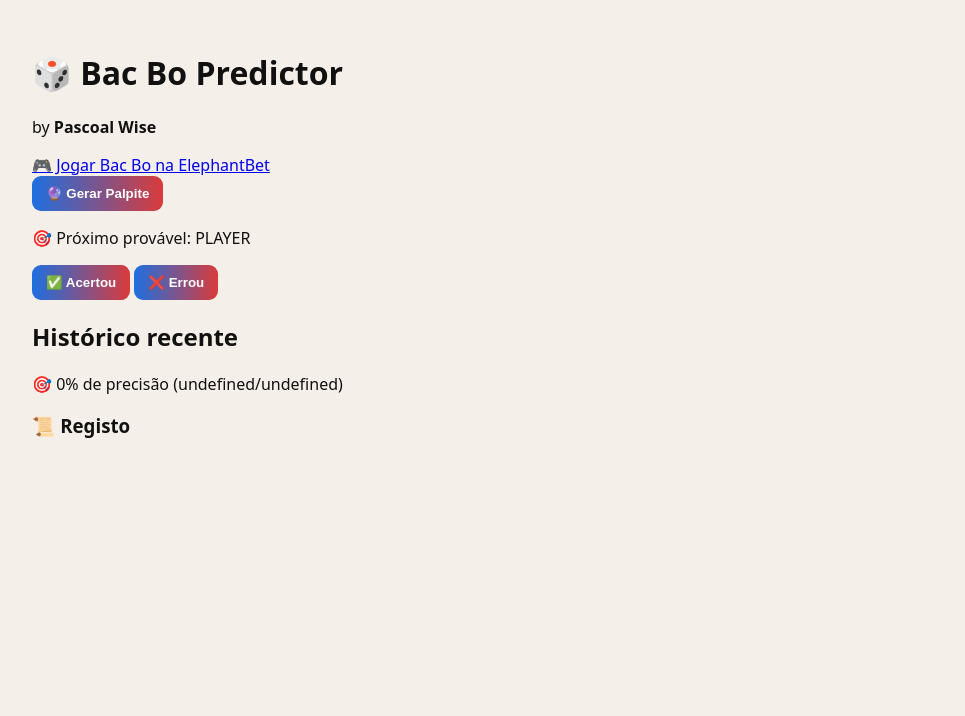
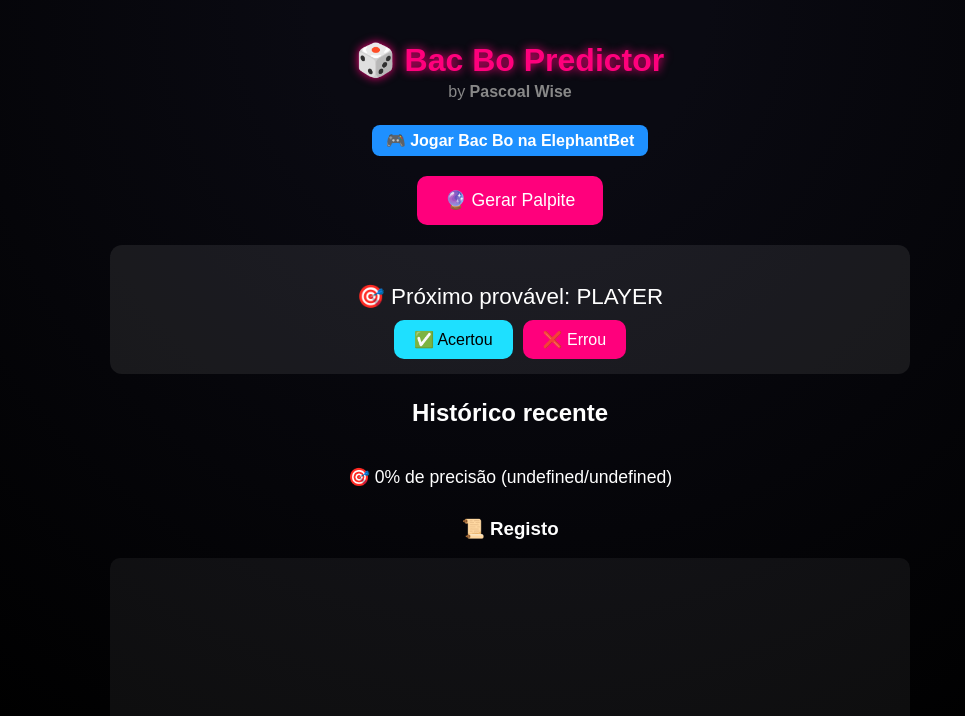
Before and after one commit to Pascoalwise01/pwisepredictor, a website: page public/index.html in a window 1280 px wide. Both pictures are taken after a click on the button "🔮 Gerar Palpite". Shown: the whole page, without its empty margins (130-1095 px from the left). Drawn offline with Linux system fonts and the light colour scheme.

Commit message:
Update style.css

```diff
--- a/public/style.css
+++ b/public/style.css
@@ -1,40 +1,152 @@
-:root{
-  --bg:#f4efe9;
-  --panel:#0b0410;
-  --accent-blue:#1e6fe0;
-  --accent-red:#d93b3b;
-  --accent-gold:#cfa83d;
-  --muted:#6d5b78;
+body {
+  background: radial-gradient(circle at top, #0a0a12 20%, #000 90%);
+  color: #fff;
+  font-family: "Poppins", sans-serif;
+  margin: 0;
+  padding: 0;
+  text-align: center;
 }
 
-*{box-sizing:border-box}
-body{margin:0;font-family:Poppins,system-ui,-apple-system,Segoe UI,Roboto,Helvetica,Arial;background:var(--bg);color:#111}
-.topbar{display:flex;justify-content:space-between;align-items:center;padding:12px 18px;background:linear-gradient(90deg,var(--accent-blue),var(--accent-red));color:#fff}
-.topbar .title{font-weight:700}
-.topbar .actions .playlink{background:rgba(255,255,255,0.15);padding:8px 12px;border-radius:8px;color:#fff;text-decoration:none}
-.container{max-width:980px;margin:18px auto;padding:12px}
-.card{background:#120816;color:#fff;padding:14px;border-radius:12px;margin-bottom:16px;box-shadow:0 10px 30px rgba(0,0,0,0.15)}
-.card h2{margin-top:0}
-.muted{color:var(--muted);font-size:0.95rem}
-textarea{width:100%;padding:10px;border-radius:8px;border:none;background:rgba(255,255,255,0.03);color:#fff;min-height:100px}
-.row{display:flex;gap:8px;align-items:center;margin-top:10px;flex-wrap:wrap}
-select, input[type=text], input[type=number]{padding:8px;border-radius:8px;border:none;background:rgba(255,255,255,0.03);color:#fff}
-button{background:linear-gradient(90deg,var(--accent-blue),var(--accent-red));border:none;color:#fff;padding:10px 14px;border-radius:9px;cursor:pointer;font-weight:700}
-button.warn{background:#333}
-button.primary{padding:12px 20px;font-size:1rem}
-.center{text-align:center}
-.hidden{display:none}
-.predictionBox{margin-top:12px;padding:12px;border-radius:10px;background:rgba(255,255,255,0.03)}
-.predictionText{font-size:1.4rem;color:var(--accent-gold);text-shadow:0 0 10px rgba(255,200,120,0.2)}
-.feedbackRow{display:flex;gap:10px;justify-content:center;margin-top:10px}
-.ok{background:#2ecc71}
-.bad{background:#ff3366}
-.manualRealBox{margin-top:10px;padding:12px;border-radius:8px;background:rgba(255,255,255,0.02)}
-.stats table{width:100%;border-collapse:collapse;margin-top:10px}
-.stats th,.stats td{padding:8px;border-bottom:1px solid rgba(255,255,255,0.03)}
-.historyGrid{display:flex;flex-wrap:wrap;gap:6px;padding:8px;background:rgba(255,255,255,0.02);border-radius:8px;max-height:220px;overflow:auto}
-.pill{padding:6px 8px;border-radius:8px;color:#fff;font-weight:700}
-.pill.P{background:var(--accent-blue)}
-.pill.B{background:var(--accent-red)}
-.pill.T{background:var(--accent-gold);color:#1b1200}
-.footer{padding:12px;text-align:center;color:#333;margin-top:12px}
+.container {
+  max-width: 800px;
+  margin: 0 auto;
+  padding: 20px;
+}
+
+.title {
+  font-size: 2rem;
+  margin-bottom: 0;
+  color: #ff007c;
+  text-shadow: 0 0 10px #ff007c;
+}
+
+.subtitle {
+  margin-top: 4px;
+  color: #888;
+}
+
+.play-link {
+  display: inline-block;
+  margin-top: 8px;
+  padding: 6px 14px;
+  border-radius: 8px;
+  background: #1e90ff;
+  color: #fff;
+  text-decoration: none;
+  font-weight: 600;
+  transition: 0.3s;
+}
+.play-link:hover {
+  background: #00b7ff;
+}
+
+.btn-generate {
+  margin-top: 20px;
+  padding: 14px 28px;
+  font-size: 1.1rem;
+  background: #ff007c;
+  color: white;
+  border: none;
+  border-radius: 10px;
+  cursor: pointer;
+  transition: 0.3s;
+}
+.btn-generate:hover {
+  transform: scale(1.05);
+  background: #ff33a6;
+}
+
+.box {
+  background: rgba(255, 255, 255, 0.08);
+  border-radius: 12px;
+  margin-top: 20px;
+  padding: 15px;
+}
+
+.prediction-text {
+  font-size: 1.4rem;
+  margin-bottom: 10px;
+}
+
+.feedback, .manual-options {
+  display: flex;
+  justify-content: center;
+  gap: 10px;
+}
+
+.btn {
+  padding: 10px 20px;
+  font-size: 1rem;
+  border-radius: 10px;
+  border: none;
+  cursor: pointer;
+  transition: 0.3s;
+}
+
+.btn.success {
+  background: #1ee0ff;
+  color: #000;
+}
+.btn.success:hover {
+  background: #5df4ff;
+}
+
+.btn.danger {
+  background: #ff007c;
+  color: #fff;
+}
+.btn.danger:hover {
+  background: #ff3399;
+}
+
+.btn.realBtn {
+  font-weight: 600;
+}
+.btn[data-val="PLAYER"] {
+  background: #1ee0ff;
+}
+.btn[data-val="BANKER"] {
+  background: #ff007c;
+}
+.btn[data-val="TIE"] {
+  background: #ffea00;
+  color: #000;
+}
+
+.history-section {
+  margin-top: 25px;
+}
+.history-grid {
+  display: grid;
+  grid-template-columns: repeat(auto-fit, minmax(80px, 1fr));
+  gap: 6px;
+  margin-top: 10px;
+}
+.history-item {
+  background: rgba(255, 255, 255, 0.1);
+  border-radius: 8px;
+  padding: 8px 0;
+  font-weight: 600;
+  text-transform: uppercase;
+}
+
+.stats-section {
+  margin-top: 20px;
+  font-size: 1.1rem;
+}
+
+.log-section {
+  margin-top: 30px;
+}
+.log-area {
+  height: 150px;
+  overflow-y: auto;
+  background: rgba(255,255,255,0.05);
+  border-radius: 10px;
+  padding: 10px;
+  font-size: 0.9rem;
+  text-align: left;
+}
+.hidden {
+  display: none;
+  }
```
